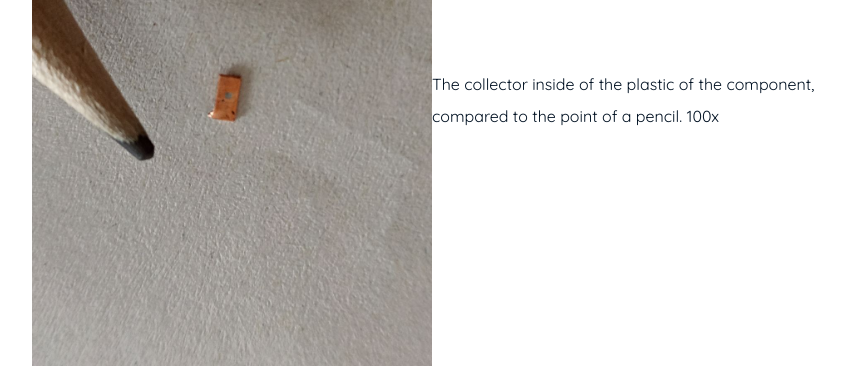
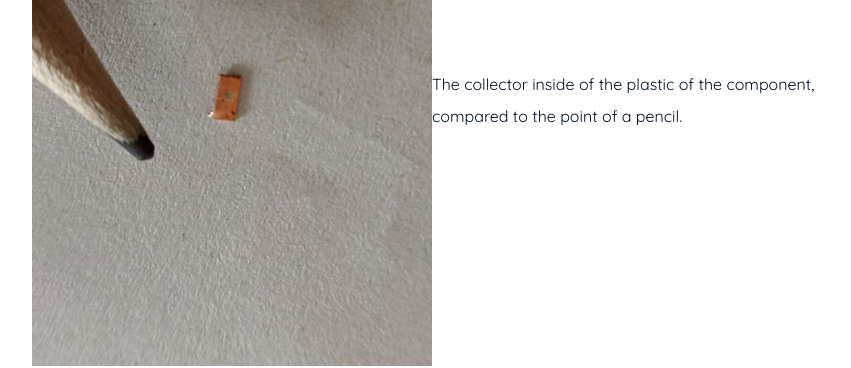
Before and after one commit to FreShq99/frenkishqepa.com, a Jekyll site: the page built from gallery.md, in a window 1280 px wide and 900 px high, scrolled down 1983 px. Shown: the part 186-554 px from the top of the window, without its empty margins (208-1059 px from the left). Built offline with Jekyll 4.4.1, drawn with Linux system fonts in a browser that asks for light colours.

Commit message:
Update gallery.md

```diff
--- a/gallery.md
+++ b/gallery.md
@@ -35,7 +35,7 @@ In the next three photos you can see how the combination of just three colors -R
 In the following two photos, is represented the collector of the npn 2N2222A transistor.
 <div style="display: flex; justify-content: flex-start; align-items: center;">
   <img width="50%" src="MicroscopeGallery/PointBJT.jpeg" alt="">
-  <p style="margin: 0;"> The collector inside of the plastic of the component, compared to the point of a pencil. 100x</p>
+  <p style="margin: 0;"> The collector inside of the plastic of the component, compared to the point of a pencil. </p>
 </div>
 
 <br>
```
